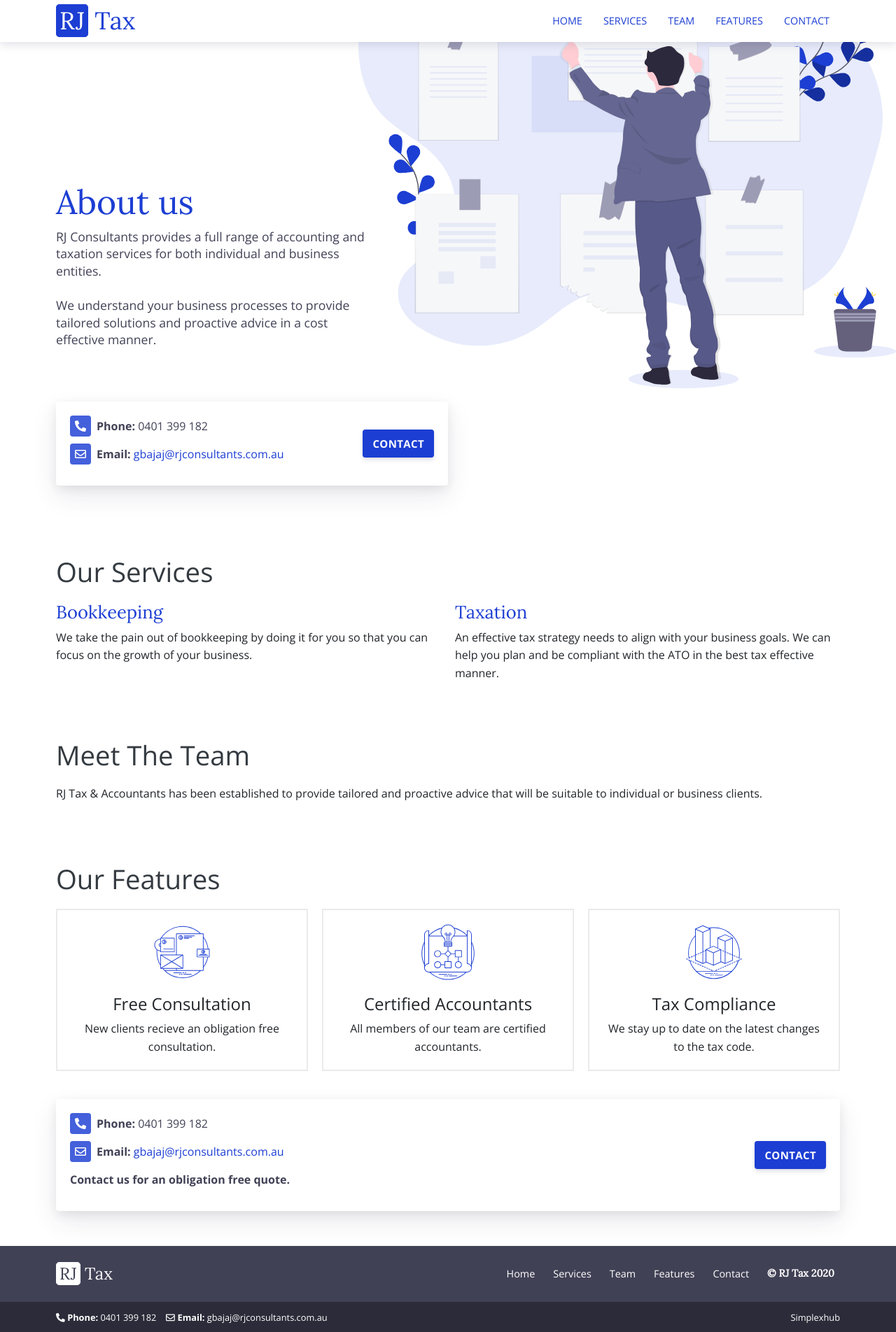
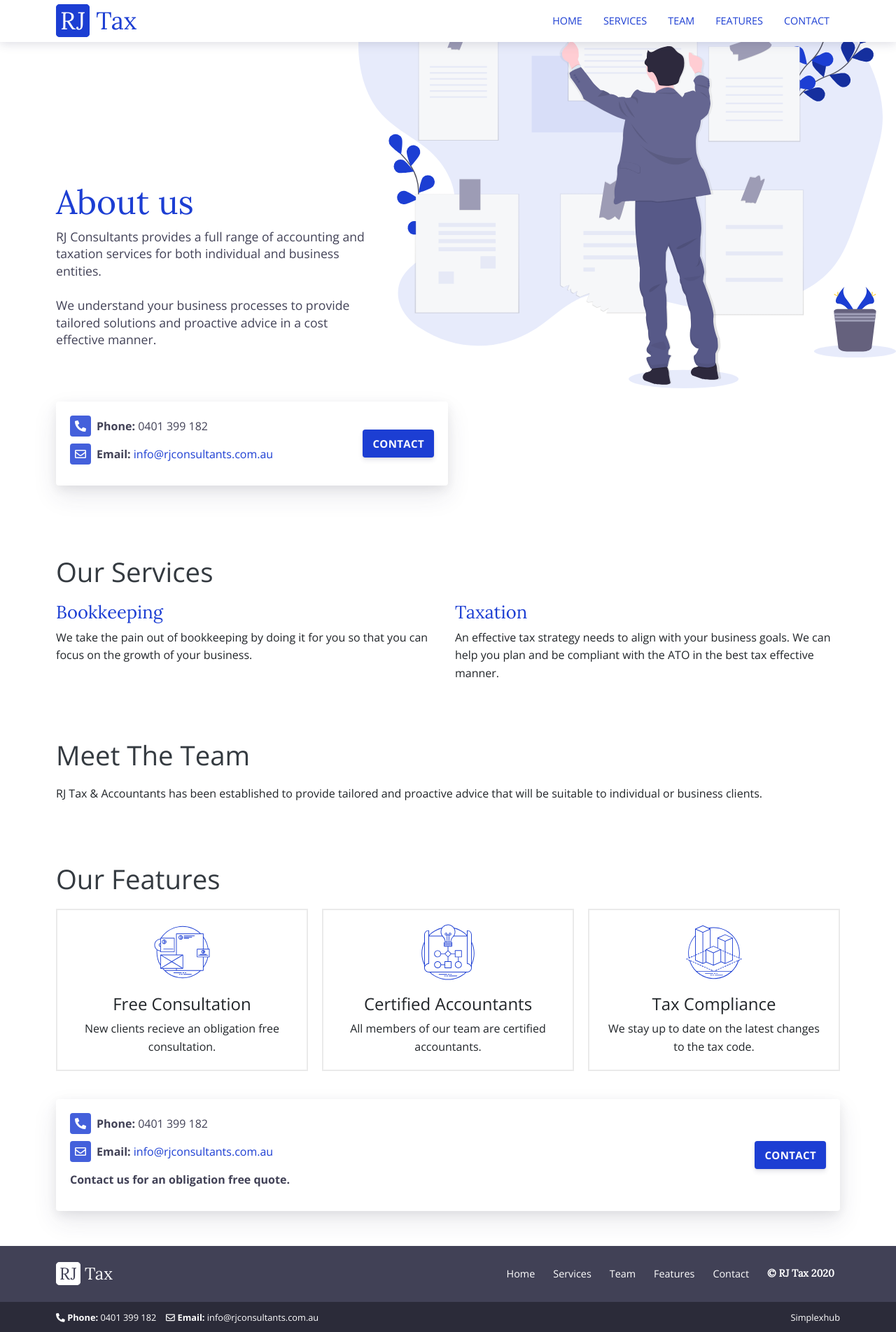
Before and after one commit to rjtax/rjtaxwebsite, a Jekyll site: the page built from index.html, in a window 1280 px wide. Shown: the whole page at 70% size. Built offline with Jekyll 4.4.1, drawn with Linux system fonts in a browser that asks for light colours.

Commit message:
Email Address Change (#10)
Co-authored-by: Raisul Showmin <raisul@simplexhub.com>

```diff
--- a/_data/contact.yml
+++ b/_data/contact.yml
@@ -1,4 +1,4 @@
-email: 'gbajaj@rjconsultants.com.au'
+email: 'info@rjconsultants.com.au'
 phone: '0401 399 182'
 businessName: 'RJ Tax'
 address: 'For your convenience we have 2 locations for appointments:'
--- a/assets/css/style.scss
+++ b/assets/css/style.scss
@@ -149,7 +149,7 @@ ul{
     background-color: #1c3ed3;
     border-radius: 5px;
     color: #ffffff;
-    padding: 0px 4px;
+    padding: 0px 5px;
 }
 
 .logo-title-tax {
```
